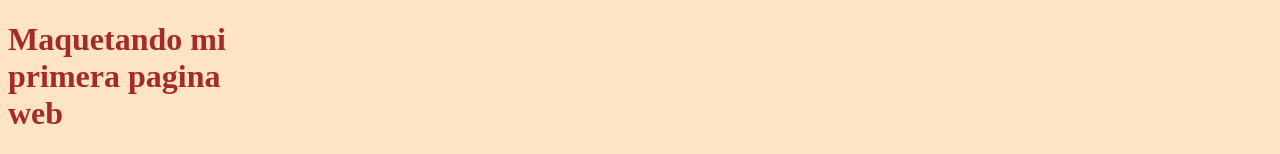
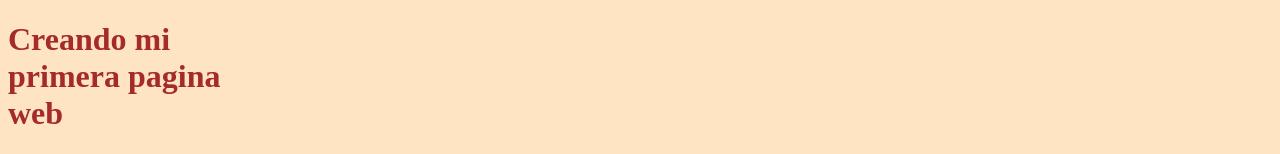
Before and after one commit to alejandroverona9/mi-blog-de-fundamentos-proceso, a plain HTML site: page index.html in a window 1280 px wide. Shown: the top 154 px of the page. Drawn offline with Linux system fonts and the light colour scheme.

Commit message:
Cambiando el -h1

```diff
--- a/index.html
+++ b/index.html
@@ -7,7 +7,7 @@
 </head>
 <body>
     <header>
-        <h1>Maquetando mi primera pagina web</h1>
+        <h1>Creando mi primera pagina web</h1>
         <p>Bienvenidos a mi pagina la cual les hablare un poco de mi:
             <br>
             Regularmente soy una persona la cual le gusta este tipo de cursos la cual explora tu capacidad de resolver problemas desde lo mas minimo hasta lo mas confuso.
```
